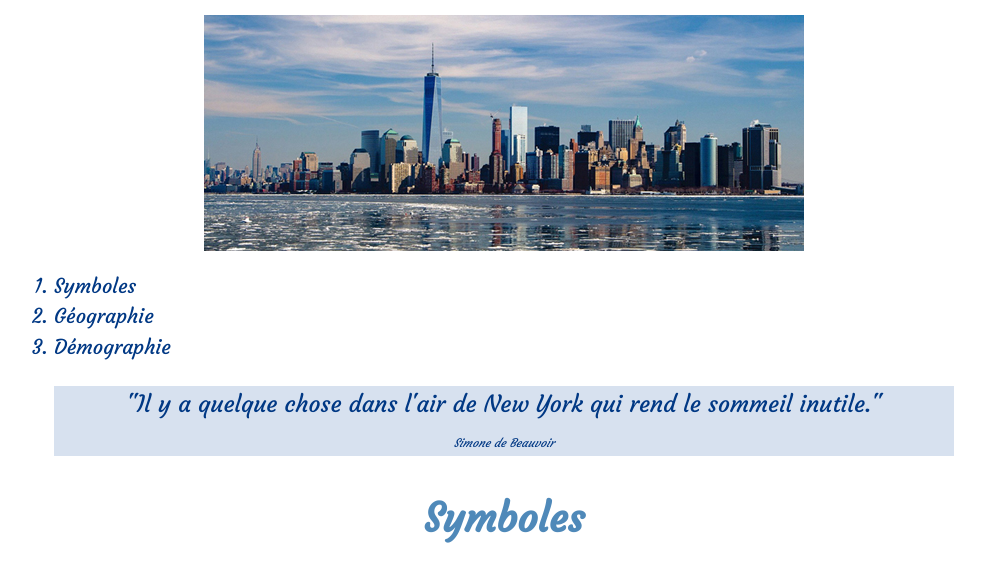
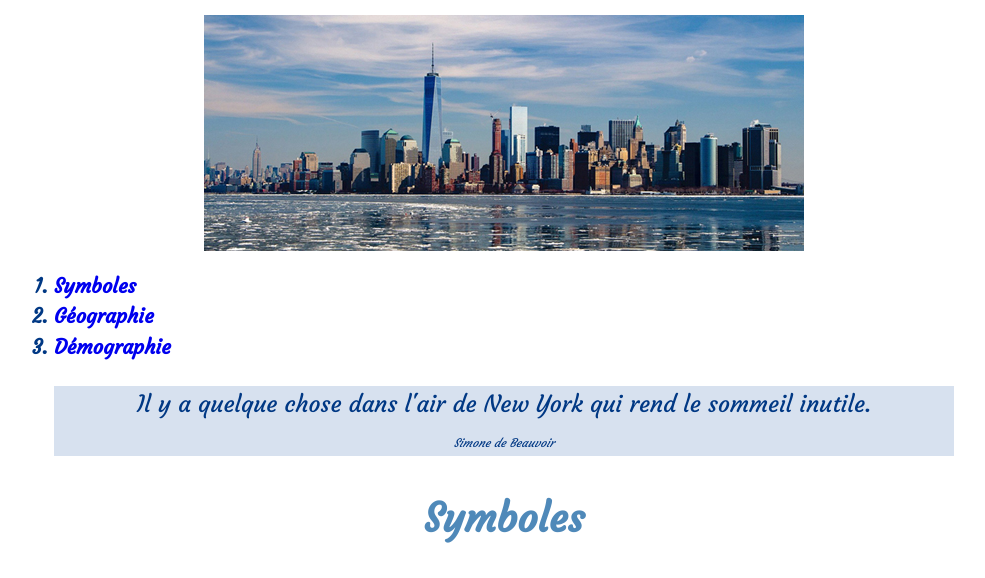
Before and after one commit to Tiphaine5083/newYorkChallenge, a plain HTML site: page index.html in a window 1280 px wide. Shown: the part 213-791 px from the top of the page, without its empty margins (136-1121 px from the left). Drawn offline with nearby package versions, Linux system fonts and the light colour scheme.

```diff
--- a/assets/css/style.css
+++ b/assets/css/style.css
@@ -2,6 +2,7 @@
     font-family: "Courgette";
     src: url("../font/Courgette-Regular.ttf") format(truetype);
 }
+
 body {
     margin: auto;
     line-height: 1.5;
@@ -11,72 +12,106 @@
     font-size: 1.125em;
     color: #444
 }
+
 img {
     display: block;
     margin: auto;
 }
+
 h1, h2, h3 {
     font-family: "Courgette";
 }
+
 h1 {
     font-size: 2.5em;
     color: #003884;
 }
+
 nav {
     text-align: left;
     font-family: "Courgette";
     font-size: 1.125em;
     color: #003884;
 }
+
+nav > ol > li {
+    font-weight: 600;
+    text-decoration: none;
+}
+
+li > a:link {
+    text-decoration: none;
+}
+
+li > a:hover {
+    text-decoration: none;
+}
+
+li > a:visited {
+    text-decoration: none;
+}
+
 blockquote {
     font-size: 1.3em;
     font-family: "Courgette";
     color: #003884;
     background-color: #d7e1ef;
 }
+
 cite {
     color: #003884;
     font-size: 0.5em;
 }
+
 h2{
     font-size: 2.2em;
     color: #4f89b9;
 }
+
 h3{
     font-size: 1.6em;
     color: #003884;
     text-align: center;
 }
+
 section{
     text-align: justify;
 }
+
 strong {
     font-weight: bold;
     color: #003884;
 }
+
 em {
     font-style: italic;
     color: #003884;
 }
+
 q {
     font-style: italic;
 }
+
 .drapeau, .brooklyn {
     float: right;
     margin-left: 2%;
 }
+
 .statue, .taxi {
     float: left;
     margin-right: 2%;
 }
+
 .lastpart {
     border-bottom: 2px solid #003884;
 }
+
 .icon {
     color: #003884;
     margin: 0 auto;
     font-size: 1.9em;
 }
+
 .copyright {
     font-size: 0.875em;
 }
--- a/index.html
+++ b/index.html
@@ -22,14 +22,14 @@
         </header>
         <nav>
             <ol>
-                <li>Symboles</li>
-                <li>Géographie</li>
-                <li>Démographie</li>
+                <li><a href="#symboles">Symboles</a></li>
+                <li><a href="#geographie">Géographie</a></li>
+                <li><a href="#demographie">Démographie</a></li>
             </ol>
         </nav>
         <main>
             <p class="citation">
-                <blockquote>"Il y a quelque chose dans l'air de New York qui rend le sommeil inutile." <br/><cite>Simone de Beauvoir</cite></blockquote>
+                <blockquote>Il y a quelque chose dans l'air de New York qui rend le sommeil inutile. <br/><cite>Simone de Beauvoir</cite></blockquote>
             </p>
             <h2 class="titre" id="symboles">Symboles</h2>
             <section>
```
